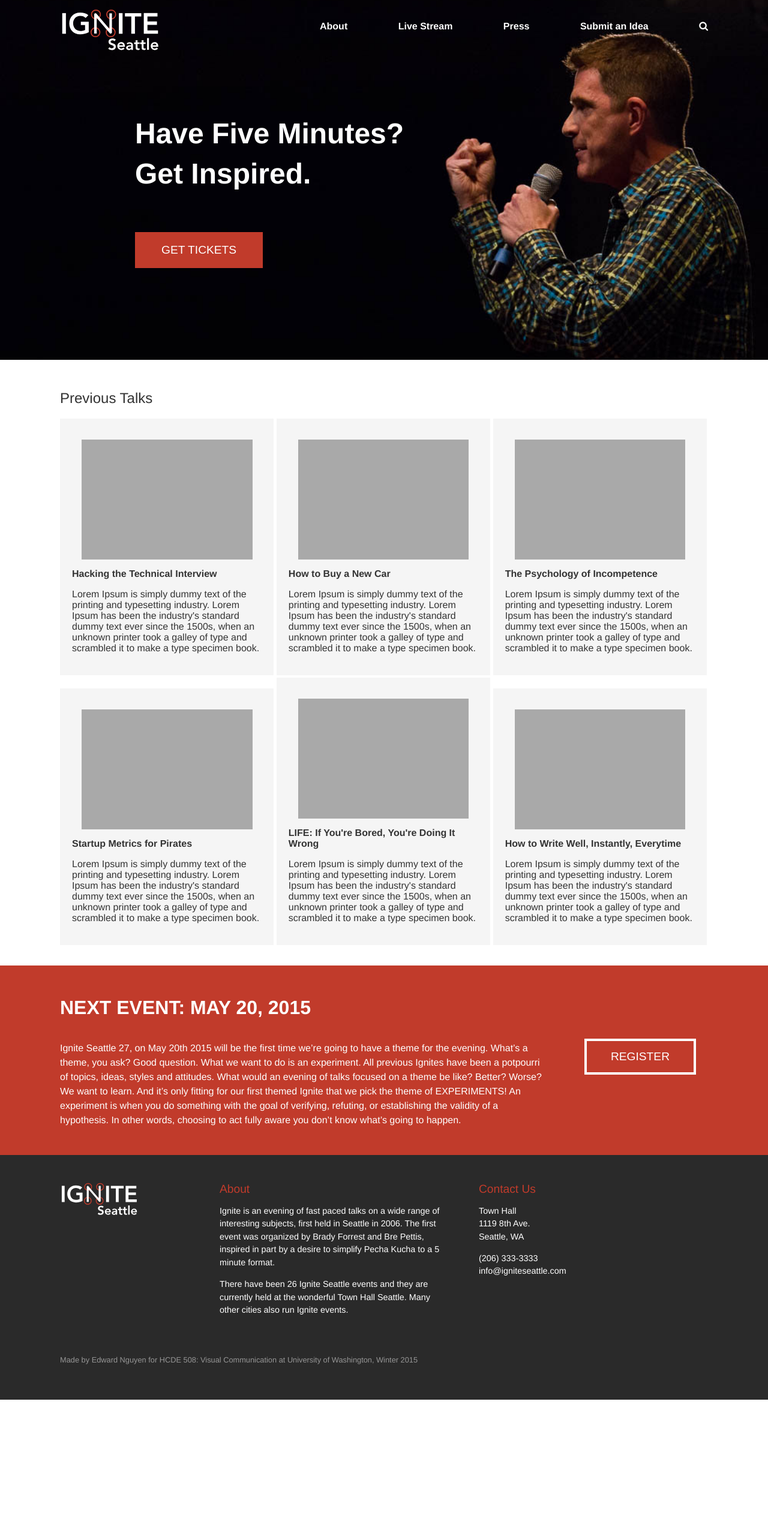
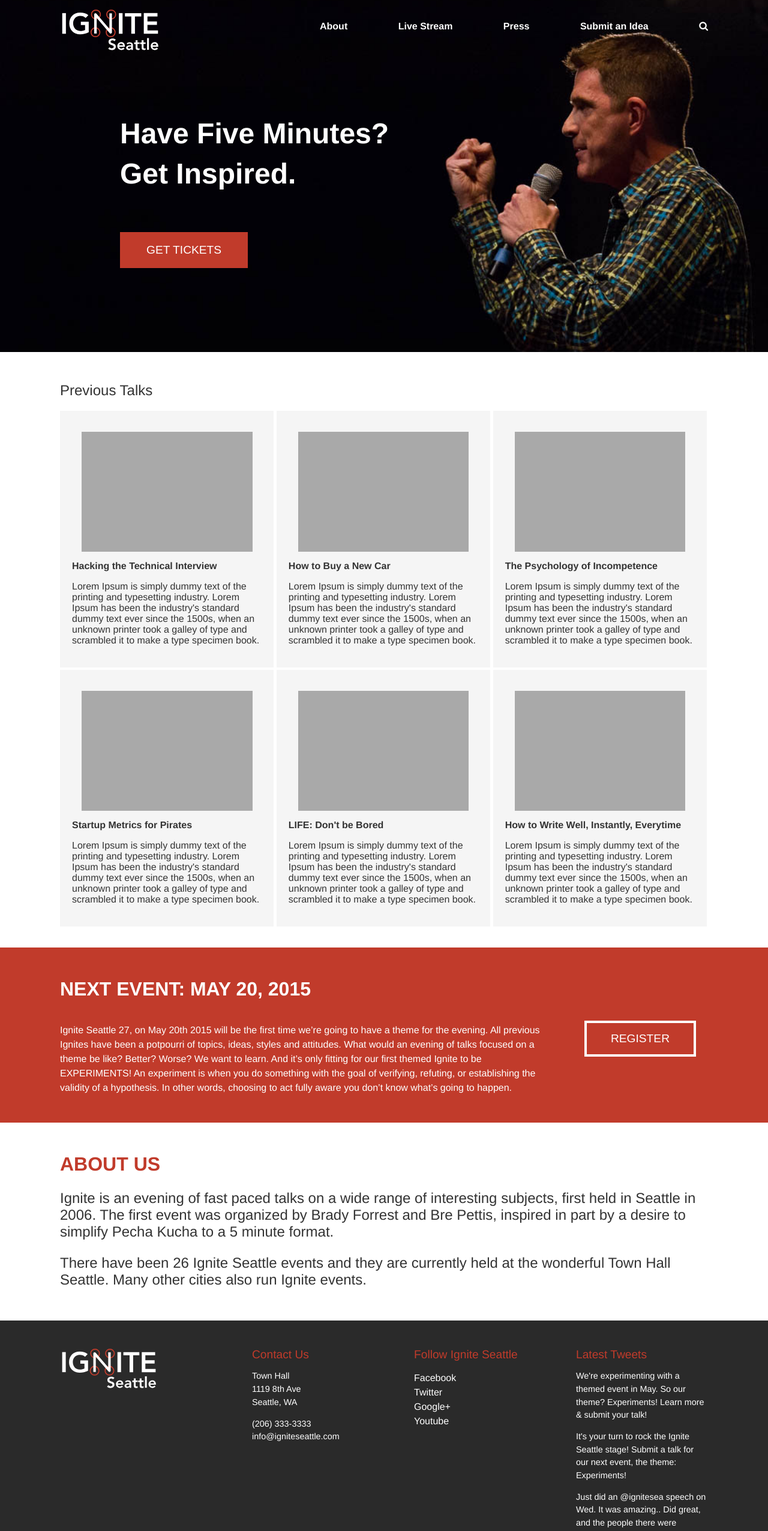
Before and after one commit to edward7486/ignite, a plain HTML site: page ignite.html in a window 1280 px wide. Shown: the top 2553 px of the page at 60% size. Before the commit the page ends 2334 px from the top, so only its background shows below. Drawn offline with Linux system fonts and the light colour scheme.

Commit message:
Adding about section, changed footer

```diff
--- a/assets/css/2-modules/_about.sass
+++ b/assets/css/2-modules/_about.sass
@@ -0,0 +1,20 @@
+.about_section
+	padding: 30px 100px
+	color: $gray-text
+	height: auto
+	@media (max-width: $ipad)
+		padding: 30px 25px
+
+	h1
+		color: $red
+		text-transform: uppercase
+		@media (max-width: $ipad)
+			font:
+				size: 1.5em
+
+	p
+		font:
+			size: 1.5em
+		@media (max-width: $ipad)
+			font:
+				size: 1em
--- a/assets/css/2-modules/_callout.sass
+++ b/assets/css/2-modules/_callout.sass
@@ -8,6 +8,7 @@
 		padding: 30px 25px
 
 	h1
+		text-transform: uppercase
 		@media (max-width: $ipad)
 			margin-bottom: 5px
 			font:
--- a/assets/css/2-modules/_footer.sass
+++ b/assets/css/2-modules/_footer.sass
@@ -8,7 +8,7 @@ footer
 		padding: 30px 25px
 
 	.footer_logo
-		width: 20%
+		width: 25%
 		margin-bottom: 20px
 		display: block
 		float: left
@@ -24,7 +24,7 @@ footer
 		display: block
 		float: left
 		box-sizing: border-box
-		width: 40%
+		width: 25%
 		padding-left: 50px
 		@media (max-width: $ipad)
 			width: 100%
@@ -49,6 +49,19 @@ footer
 				font:
 					size: 0.9em
 
+		ul
+			padding-left: 0
+
+			li
+				list-style-type: none
+				line-height: $line-height
+
+				a
+					text-decoration: none
+
+					&:hover
+						color: $red
+
 	.colophon
 		clear: both
 		padding-top: 50px
--- a/assets/css/2-modules/_header.sass
+++ b/assets/css/2-modules/_header.sass
@@ -1,13 +1,15 @@
 header
 	margin-top: 0
-	height: 600px
+	padding-bottom: 140px
+	height: 70%
 	width: 100%
 	background: url(/assets/img/bgcover.jpg)
 	background-size: cover
 	background-repeat: none
 	background-position: 0 -50px
 	@media (max-width: $ipad)
-		height: 400px
+		height: 70%
+		padding-bottom: 50px
 		background-position: -200px
 
 	.logo
@@ -87,7 +89,7 @@ header
 			display: block
 
 	.hero_text
-		padding: 100px 0px 0px 225px
+		padding: 100px 0px 0px 200px
 		margin: 0
 		line-height: 1.4em
 		color: $white
@@ -104,7 +106,7 @@ header
 		font:
 			weight: 500
 			size: 1.8em
-		padding: 0px 0px 0px 225px
+		padding: 0px 0px 0px 200px
 		margin-bottom: -5px
 		color: $white
 		opacity: 0.7
@@ -114,7 +116,7 @@ header
 			padding: 0px 50px
 
 	.register
-		margin: 40px 0px 0px 225px
+		margin: 40px 0px 0px 200px
 		padding: 15px 40px
 		border: 4px solid $red
 		background: $red
--- a/assets/css/2-modules/_videos.sass
+++ b/assets/css/2-modules/_videos.sass
@@ -22,8 +22,9 @@
 			padding: 20px
 			color: $gray-text
 			margin-bottom: 4.3px
+			@media (max-width: 1231px)
+				width: 48%
 			@media (max-width: $ipad)
-				display: inline-block
 				width: 100%
 
 			.video_img
--- a/assets/js/ignite.js
+++ b/assets/js/ignite.js
@@ -46,6 +46,28 @@ $(document).ready(function(){
 
 	});
 
-	// Search //
+	$(".nav li a").on("click", function(){
+
+		$('header nav ul').removeClass( 'open' );
+		$('body').unbind( 'touchmove' );
+
+	});
+
+	// Function for Scroll Smoothly //
+
+	$(function() {
+	  $('a[href*=#]:not([href=#])').click(function() {
+	    if (location.pathname.replace(/^\//,'') === this.pathname.replace(/^\//,'') && location.hostname === this.hostname) {
+	      var target = $(this.hash);
+	      target = target.length ? target : $('[name=' + this.hash.slice(1) +']');
+	      if (target.length) {
+	        $('html,body').animate({
+	          scrollTop: target.offset().top
+	        }, 500);
+	        return false;
+	      }
+	    }
+	  });
+	});
 
 });
--- /dev/null
+++ b/assets/js/min/ignite-min.js
@@ -0,0 +1 @@
+$(document).ready(function(){$(window).width()<=1024?$("button.register").remove().prependTo(".container"):$(window).width()>=1024&&$("button.register").remove().appendTo("header"),$(window).width()<=1024?($("ul.nav").prepend("<div id='close'>&#x2715;</div>"),$("header nav").append("<div id='hamburger'>&#9776;</div>")):($("#close").remove(),$("#hamburger").remove()),$("#hamburger").on("click",function(){$("header nav ul").addClass("open"),$("body").bind("touchmove",function(e){e.preventDefault()})}),$("#close").on("click",function(){$("header nav ul").removeClass("open"),$("body").unbind("touchmove")}),$(".nav li a").on("click",function(){$("header nav ul").removeClass("open"),$("body").unbind("touchmove")}),$(function(){$("a[href*=#]:not([href=#])").click(function(){if(location.pathname.replace(/^\//,"")===this.pathname.replace(/^\//,"")&&location.hostname===this.hostname){var e=$(this.hash);if(e=e.length?e:$("[name="+this.hash.slice(1)+"]"),e.length)return $("html,body").animate({scrollTop:e.offset().top},500),!1}})})});
--- a/ignite.html
+++ b/ignite.html
@@ -21,7 +21,7 @@
 		<nav>
 
 			<ul class="nav">
-				<li><a href="#">About</a></li>
+				<li><a href="#about">About</a></li>
 				<li><a href="#">Live Stream</a></li>
 				<li><a href="#">Press</a></li>
 				<li><a href="#">Submit an Idea</a></li>
@@ -64,7 +64,7 @@
 			</div>
 			<div class="video_block">
 				<div class="video_img"></div>
-				<span class="video_title">LIFE: If You're Bored, You're Doing It Wrong</span>
+				<span class="video_title">LIFE: Don't be Bored</span>
 				<p>Lorem Ipsum is simply dummy text of the printing and typesetting industry. Lorem Ipsum has been the industry's standard dummy text ever since the 1500s, when an unknown printer took a galley of type and scrambled it to make a type specimen book.</p>
 			</div>
 			<div class="video_block">
@@ -78,11 +78,19 @@
 
 	<div id="call_out">
 
-		<h1>NEXT EVENT: MAY 20, 2015</h1>
-		<p>Ignite Seattle 27, on May 20th 2015 will be the first time we’re going to have a theme for the evening. What’s a theme, you ask? Good question. What we want to do is an experiment. All previous Ignites have been a potpourri of topics, ideas, styles and attitudes. What would an evening of talks focused on a theme be like? Better? Worse? We want to learn. And it’s only fitting for our first themed Ignite that we pick the theme of EXPERIMENTS! An experiment is when you do something with the goal of verifying, refuting, or establishing the validity of a hypothesis. In other words, choosing to act fully aware you don’t know what’s going to happen.</p>
+		<h1>Next Event: May 20, 2015</h1>
+		<p>Ignite Seattle 27, on May 20th 2015 will be the first time we’re going to have a theme for the evening. All previous Ignites have been a potpourri of topics, ideas, styles and attitudes. What would an evening of talks focused on a theme be like? Better? Worse? We want to learn. And it’s only fitting for our first themed Ignite to be EXPERIMENTS! An experiment is when you do something with the goal of verifying, refuting, or establishing the validity of a hypothesis. In other words, choosing to act fully aware you don’t know what’s going to happen.</p>
 
 		<button type="button" id="ticket_button">REGISTER</button>
 		<div class="clearfix"></div>
+
+	</div>
+
+	<div class="about_section"><a name="about"></a>
+
+		<h1>About Us</h1>
+		<p>Ignite is an evening of fast paced talks on a wide range of interesting subjects, first held in Seattle in 2006. The first event was organized by Brady Forrest and Bre Pettis, inspired in part by a desire to simplify Pecha Kucha to a 5 minute format.</p>
+		<p>There have been 26 Ignite Seattle events and they are currently held at the wonderful Town Hall Seattle. Many other cities also run Ignite events.</p>
 
 	</div>
 
@@ -95,14 +103,26 @@
 		</div>
 
 		<div class="footer_block">
-			<h1>About</h1>
-			<p>Ignite is an evening of fast paced talks on a wide range of interesting subjects, first held in Seattle in 2006. The first event was organized by Brady Forrest and Bre Pettis, inspired in part by a desire to simplify Pecha Kucha to a 5 minute format.</p>
-			<p>There have been 26 Ignite Seattle events and they are currently held at the wonderful Town Hall Seattle. Many other cities also run Ignite events.</p>
+			<h1>Contact Us</h1>
+			<p>Town Hall<br />1119 8th Ave<br />Seattle, WA</p>
+			<p>(206) 333-3333<br />info@igniteseattle.com</p>
 		</div>
+
 		<div class="footer_block">
-			<h1>Contact Us</h1>
-			<p>Town Hall<br />1119 8th Ave.<br />Seattle, WA</p>
-			<p>(206) 333-3333<br />info@igniteseattle.com</p>
+			<h1>Follow Ignite Seattle</h1>
+			<ul>
+				<li><a href="https://www.facebook.com/IgniteSeattle" target="_blank">Facebook</a></li>
+				<li><a href="https://twitter.com/ignitesea" target="_blank">Twitter</a></li>
+				<li><a href="https://plus.google.com/104418988337785682090/about" target="_blank">Google+</a></li>
+				<li><a href="https://www.youtube.com/user/ignitenight/" target="_blank">Youtube</a></li>
+			</ul>
+		</div>
+
+		<div class="footer_block">
+			<h1>Latest Tweets</h1>
+			<p>We're experimenting with a themed event in May. So our theme? Experiments! Learn more &amp; submit your talk! </p>
+			<p>It's your turn to rock the Ignite Seattle stage! Submit a talk for our next event, the theme: Experiments!</p>
+			<p>Just did an @ignitesea speech on Wed. It was amazing.. Did great, and the people there were awesome! #Seattle </p>
 		</div>
 
 		<p class="colophon">Made by Edward Nguyen for HCDE 508: Visual Communication at University of Washington, Winter 2015</p>
```
Also changed, not shown: assets/css/ignite.css.
